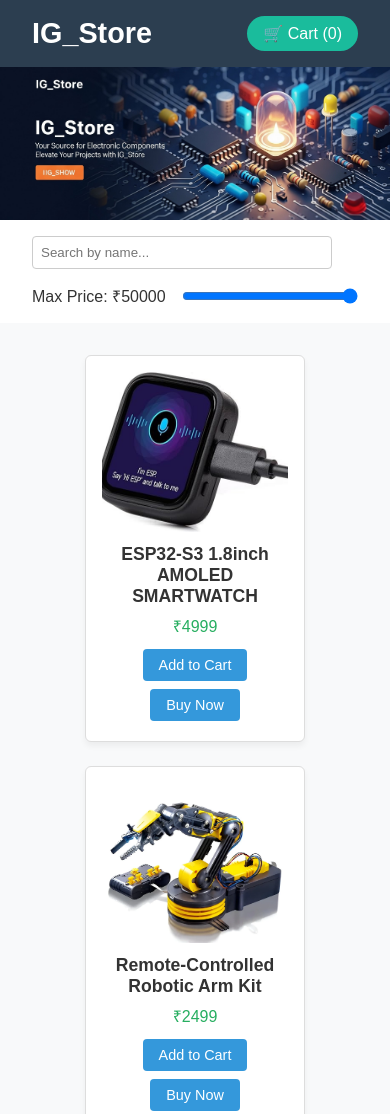
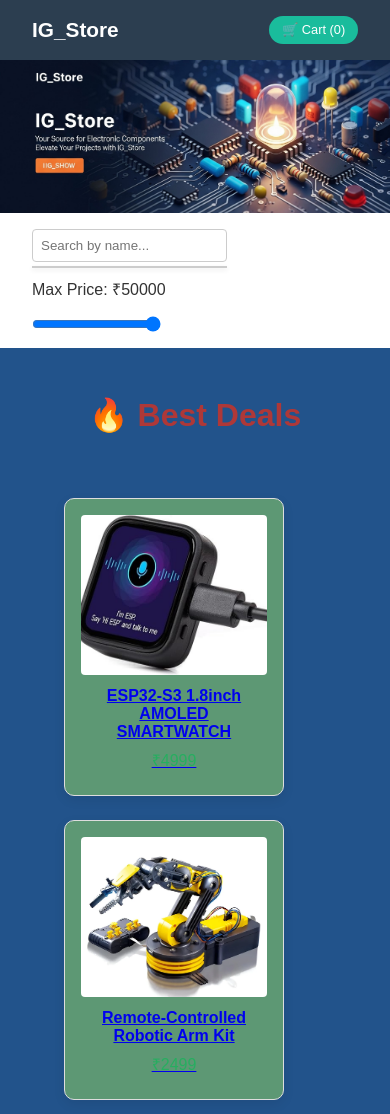
Before and after one commit to NEGIJIOP/ig_store, a plain HTML site: page index.html in a window 390 px wide. Shown: the top 1114 px of the page. Drawn offline with Linux system fonts and the light colour scheme.

Commit message:
Add files via upload

```diff
--- a/index.html
+++ b/index.html
@@ -1,42 +1,59 @@
 <!DOCTYPE html>
 <html lang="en">
 <head>
-  <meta charset="UTF-8">
+  <meta charset="UTF-8" />
   <title>IG_Store - Best Deals</title>
-  <link rel="icon" type="image/png" href="favicon.png">
-  <link rel="stylesheet" href="style.css">
+  <link rel="icon" type="image/png" href="favicon.png" />
+  <link rel="stylesheet" href="style.css" />
 </head>
 <body>
-
   <header>
     <h1>IG_Store</h1>
     <a href="cart.html" class="cart" style="text-decoration: none; color: inherit;">
-  🛒 Cart (<span id="cart-count">0</span>)
-</a>
+      🛒 Cart (<span id="cart-count">0</span>)
+    </a>
   </header>
 
   <!-- Banner Section -->
   <section id="banner">
-    <img src="images/banner.jpg" alt="Best Deals Banner">
+    <img src="images/banner.jpg" alt="Best Deals Banner" />
   </section>
 
   <!-- Filter Section -->
   <section id="filters">
-    <input type="text" id="search" placeholder="Search by name...">
+    <div style="position: relative;">
+      <input type="text" id="search" placeholder="Search by name..." autocomplete="off" />
+      <ul id="suggestions" class="suggestion-box"></ul>
+    </div>
     <label for="price-filter">Max Price: ₹<span id="price-value">50000</span></label>
-    <input type="range" id="price-filter" min="0" max="50000" step="1000" value="50000">
+    <input type="range" id="price-filter" min="0" max="50000" step="1000" value="50000" />
   </section>
 
+  <!-- Best Deals Section -->
+<!-- Best Deals Over Background Banner -->
+<section id="best-deals">
+  <h2>🔥 Best Deals</h2>
+  <div id="deal-list" class="product-grid"></div>
+</section>
+
+
+
   <!-- Products Section -->
-  <main id="product-list">
-    <!-- Product cards will be injected by script.js -->
+  <main id="product-list" class="product-grid">
+    <!-- Product cards injected via script -->
   </main>
+  <!-- Bottom Banner Section -->
+<section id="bottom-banner">
+  <img src="images/banner-bottom.png" alt="More Deals Coming Soon!">
+  <h2>More Deals Coming Soon!</h2>
+</section>
+
 
   <footer>
     <p>&copy; 2025 IG_Store. All rights reserved.</p>
   </footer>
 
-  <!-- JavaScript to load and display products -->
+  <!-- Script Section -->
   <script>
     const products = [
       {
@@ -44,14 +61,16 @@
         name: "ESP32-S3 1.8inch AMOLED SMARTWATCH",
         price: 4999,
         image: "images/product1.jpg",
-        page: "product1.html"
+        page: "product1.html",
+        deal: true
       },
       {
         id: 2,
         name: "Remote-Controlled Robotic Arm Kit",
         price: 2499,
         image: "images/product2.jpg",
-        page: "product2.html"
+        page: "product2.html",
+        deal: true
       },
       {
         id: 3,
@@ -65,7 +84,8 @@
         name: "Maglev : Magnetic Levitating Pen by BeCre8v",
         price: 399,
         image: "images/product4.jpg",
-        page: "product4.html"
+        page: "product4.html",
+        deal: true
       },
       {
         id: 5,
@@ -100,7 +120,6 @@
       const productList = document.getElementById("product-list");
       const search = document.getElementById("search").value.toLowerCase();
       const maxPrice = parseInt(document.getElementById("price-filter").value);
-
       productList.innerHTML = "";
 
       const filtered = products.filter(p =>
@@ -123,31 +142,64 @@
       }
     }
 
+    function displayBestDeals() {
+      const dealList = document.getElementById("deal-list");
+      const deals = products.filter(p => p.deal);
+      dealList.innerHTML = deals.map(d => `
+        <div class="product-card">
+          <a href="${d.page}">
+            <img src="${d.image}" alt="${d.name}">
+            <h3>${d.name}</h3>
+            <p>₹${d.price}</p>
+          </a>
+        </div>
+      `).join('');
+    }
+
     function addToCart(productId) {
       const product = products.find(p => p.id === productId);
       if (product) {
         cart.push(product);
         localStorage.setItem("cart", JSON.stringify(cart));
-
         updateCartCount();
         alert(`${product.name} added to cart!`);
       }
     }
 
-    // Event Listeners
-    document.getElementById("search").addEventListener("input", displayProducts);
-    document.getElementById("price-filter").addEventListener("input", () => {
-      document.getElementById("price-value").textContent =
-        document.getElementById("price-filter").value;
+    // Search Suggestions
+    document.getElementById("search").addEventListener("input", () => {
+      const value = document.getElementById("search").value.toLowerCase();
+      const suggestions = document.getElementById("suggestions");
+      suggestions.innerHTML = "";
+
+      if (value === "") return;
+
+      const matches = products.filter(p => p.name.toLowerCase().includes(value)).slice(0, 5);
+      matches.forEach(product => {
+        const li = document.createElement("li");
+        li.textContent = product.name;
+        li.onclick = () => {
+          document.getElementById("search").value = product.name;
+          suggestions.innerHTML = "";
+          displayProducts();
+        };
+        suggestions.appendChild(li);
+      });
+
       displayProducts();
     });
 
-    // Initial load
+    document.getElementById("price-filter").addEventListener("input", () => {
+      document.getElementById("price-value").textContent = document.getElementById("price-filter").value;
+      displayProducts();
+    });
+
     window.onload = function () {
+      cart = JSON.parse(localStorage.getItem("cart")) || [];
       updateCartCount();
+      displayBestDeals();
       displayProducts();
     };
   </script>
-
 </body>
 </html>
--- a/style.css
+++ b/style.css
@@ -131,3 +131,101 @@ footer {
   padding: 1rem;
   margin-top: 2rem;
 }
+/* Suggestion dropdown */
+.suggestion-box {
+  position: absolute;
+  background: white;
+  border: 1px solid #ccc;
+  width: 100%;
+  max-width: 300px;
+  z-index: 1000;
+  list-style: none;
+  padding: 0;
+  margin-top: 0.25rem;
+  box-shadow: 0 2px 5px rgba(0,0,0,0.1);
+}
+
+.suggestion-box li {
+  padding: 8px 12px;
+  cursor: pointer;
+}
+
+.suggestion-box li:hover {
+  background-color: #f2f2f2;
+}
+
+
+/* Product grid */
+.product-grid {
+  display: grid;
+  grid-template-columns: repeat(auto-fit, minmax(220px, 1fr));
+  gap: 1.5rem;
+  padding: 2rem;
+}
+
+/* Best deals section */
+#best-deals {
+  padding: 1rem 2rem;
+  background-color: #fefefe;
+}
+
+#best-deals h2 {
+  margin-bottom: 1rem;
+}
+/* Best Deals Banner Section */
+#best-deals {
+  background-color: #22538b;  /* Light clean background */
+  padding: 3rem 2rem;
+  text-align: center;
+}
+
+#best-deals h2 {
+  color: #ae3838;
+  font-size: 2rem;
+  margin-bottom: 2rem;
+}
+/* Responsive Tweaks */
+@media (max-width: 600px) {
+  header h1 {
+    font-size: 1.3rem;
+  }
+
+  header .cart {
+    font-size: 0.8rem;
+    padding: 0.4rem 0.8rem;
+  }
+
+  #filters {
+    flex-direction: column;
+    align-items: flex-start;
+  }
+  .product-card {
+  background-color: rgb(93, 152, 116);
+  border-radius: 10px;
+  box-shadow: 0 4px 12px rgba(0, 0, 0, 0.08);
+  }
+
+  .product-card h3 {
+    font-size: 1rem;
+  }
+
+  .product-card button {
+    padding: 0.4rem;
+    font-size: 0.8rem;
+  }
+
+/* Bottom Banner */
+#bottom-banner {
+  text-align: center;
+  padding: 2rem 0;
+  background: #448416;
+}
+
+#bottom-banner img {
+  width: 90%;
+  max-width: 1000px;
+  border-radius: 12px;
+  box-shadow: 0 5px 15px rgba(0, 0, 0, 0.1);
+}
+
+}
```
Also changed, not shown: script.js (+65 -21 lines).
